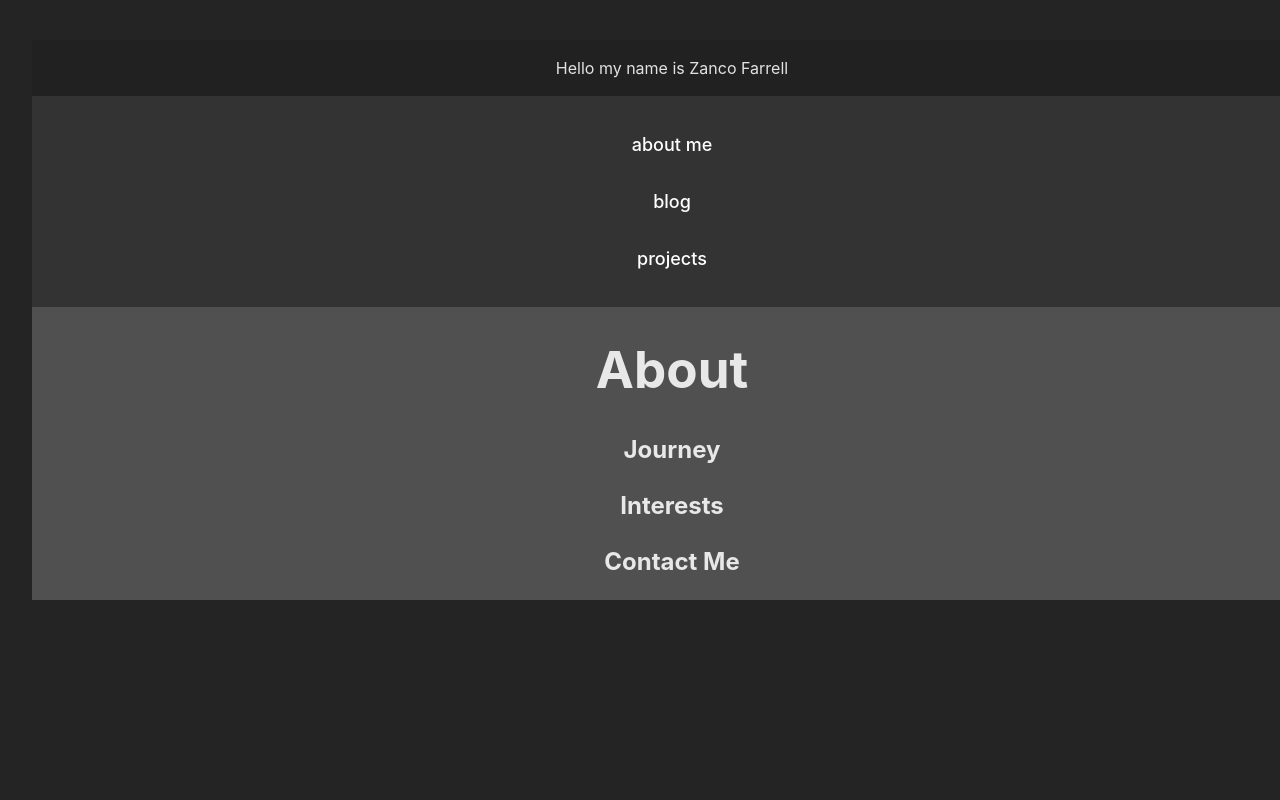
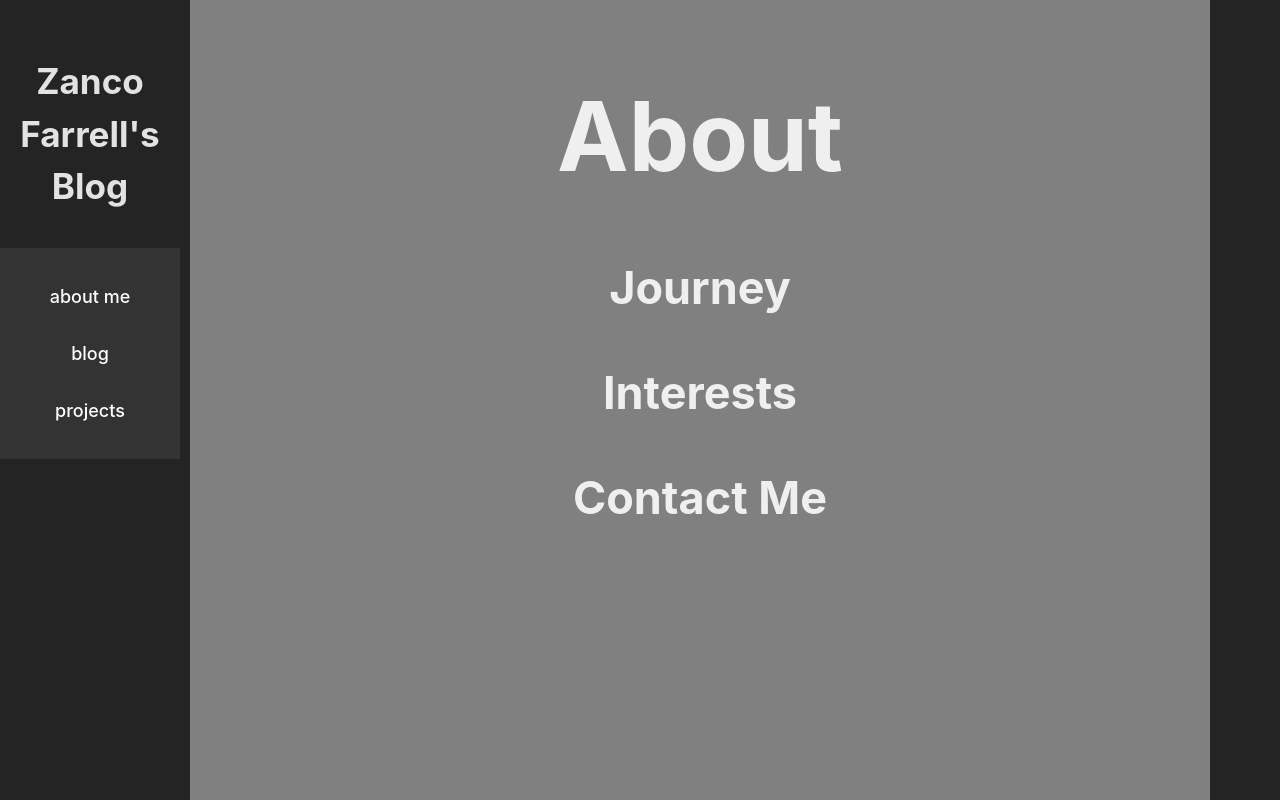
Before and after one commit to ZANC0/ZANC0.github.io, a React (Vite) app in the folder myweb/: page / in a window 1280 px wide. Shown: the top 800 px of the page. Built offline with nearby package versions, Linux system fonts and the light colour scheme.

Commit message:
grid layout

```diff
--- a/myweb/src/App.css
+++ b/myweb/src/App.css
@@ -1,17 +1,23 @@
 #root {
-  display: grid;
-  min-width: 1280px;
-  min-height: 720px;
+  display: flex;
+  min-height: 100vh;
+
   margin: 0 auto;
-  padding: 2rem;
   text-align: center;
 
 }
+.container{
+  display: grid;
+  grid-template-columns: 180px 1020px 100px auto;
+  gap: 10px;
+}
+
+.container > div {
+  text-align: center;
+  padding: 20px 0;
+  font-size: 30px;
+}
+
 .section{
-  background-color: rgb(80, 80, 80);
+  background-color: gray;
 }
-.name-tag{
-  font-size:16px;
-
-  background-color: #212121;
-}
--- a/myweb/src/App.jsx
+++ b/myweb/src/App.jsx
@@ -12,18 +12,20 @@ function App() {
 
   return (
     <>
+      <div className='container'>
 
-    <div className='container'>
-      <div className='name-tag'>
-        <p>Hello my name is Zanco Farrell</p>
+        <div>
+          <h3>Zanco Farrell's Blog</h3>
+          <Navbar/>
         </div>
-      <Navbar/>
 
+        <div className='section'>
           <Routes>
             <Route path="/" element={<AboutMe/>}/>
             <Route path="/blog" element={<Blog/>}/>
             <Route path="/projects" element={<Projects/>}/>
           </Routes>
+        </div>
 
       </div>
     </>
--- a/myweb/src/index.css
+++ b/myweb/src/index.css
@@ -53,8 +53,3 @@ button:focus,
 button:focus-visible {
   outline: 4px auto -webkit-focus-ring-color;
 }
-.container {
-  display: flex;
-  flex-direction: column;
-  height: 100%;
-}
```
Lines whose indentation alone changed are shown as unchanged.
